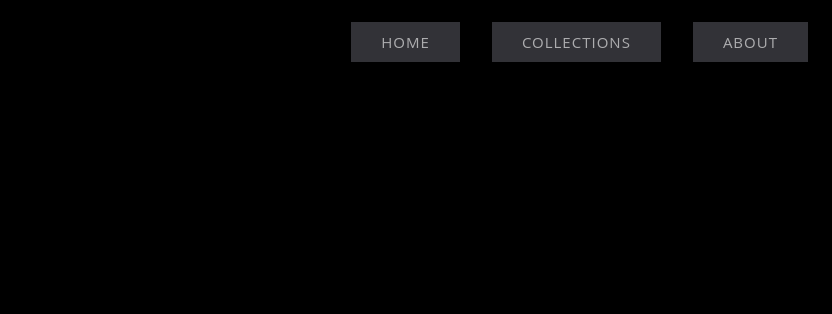
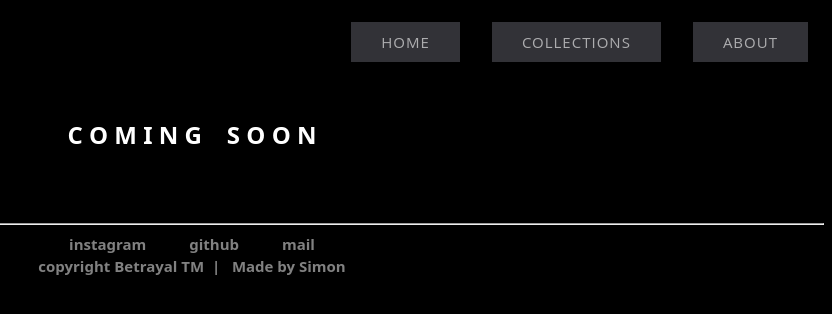
Before and after one commit to slaxeea/betrayal_website, a plain HTML site: page collections.html in a window 1280 px wide. Shown: the whole page, without its empty margins (448-1280 px from the left). Drawn offline with Linux system fonts and the light colour scheme.

Commit message:
coming soon thing

```diff
--- /dev/null
+++ b/collections.css
@@ -0,0 +1,3 @@
+.main{
+    background-color: white;
+}
--- a/collections.html
+++ b/collections.html
@@ -4,6 +4,7 @@
   <head>
     <title>Betrayal by Michele</title>
     <link rel="stylesheet" href="style.css" />
+    <link rel="stylesheet" href="collections.css" />
     <link rel="stylesheet" href="navbtn.css" />
     <meta charset="utf-8" />
     <meta name="description" content="Betrayal by Michel Biondi" />
@@ -22,5 +23,56 @@
         </ul>
     </div>
 
+      <div class="section2" id="section2">
+        <br>
+        <h2 class="desc" style="text-align:center">C O M I N G &nbsp;&nbsp; S O O N</h2>
+    </div>
+      <br>
+      <br>
+
+        <div class="foot">
+      <!--footer stuff-->
+      <div class="item5">
+        <hr />
+        <a
+          href="https://www.instagram.com/btrylclothing/"
+          class="link"
+          target="_blank"
+        >
+          <h5 class="inline">
+            instagram
+          </h5>
+        </a>
+          <p class="inline">
+            &nbsp;&nbsp;&nbsp;&nbsp;&nbsp;&nbsp;&nbsp;&nbsp;&nbsp;
+          </p>
+        </a>
+        <a
+        href="https://Github.com/slaxeea"
+        class="link"
+        target="_blank">
+          <h5 class="inline">
+            github
+          </h5>
+        </a>
+          <p class="inline">
+            &nbsp;&nbsp;&nbsp;&nbsp;&nbsp;&nbsp;&nbsp;&nbsp;&nbsp;
+          </p>
+        </a>
+        <a class="link" href="mailto:kappelers77@gmail.com">
+          <h5 class="inline">
+            mail
+          </h5>
+        </a>
+        <a class="link">
+          <br />
+          <h5 class="inline">
+            copyright Betrayal TM &nbsp;| &nbsp; <a href="https://instagram.com/ned_de_simon" class="link"> Made by Simon</a>
+          </h5>
+        </a>
+      </div>
+    </div>
+
+
     </body>
 </html>
--- a/style.css
+++ b/style.css
@@ -11,7 +11,7 @@
   padding: none;
   text-align: center;
   text-decoration: none;
-  display: inline-block;
+  display: grid;
   transition-duration: 0.2s;
   cursor: pointer;
 }
@@ -142,6 +142,7 @@ li a {
 
 .desc {
   margin: 20px;
+  color: rgb(255, 255, 255);
 }
 
 .arrow {
@@ -157,3 +158,7 @@ li a {
     text-shadow: rgba(255,255,255,0.8) 0px 0px 21px;
     color:white;
 }
+
+.section2{
+    border: none;
+}
```
Also changed, not shown: about.html (+51 -1 lines), index.html (+5 -0 lines).
